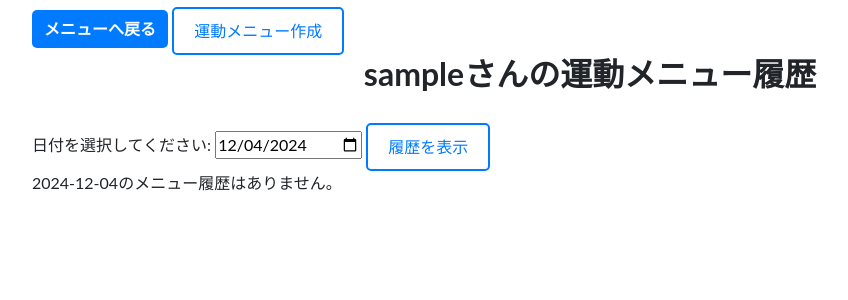
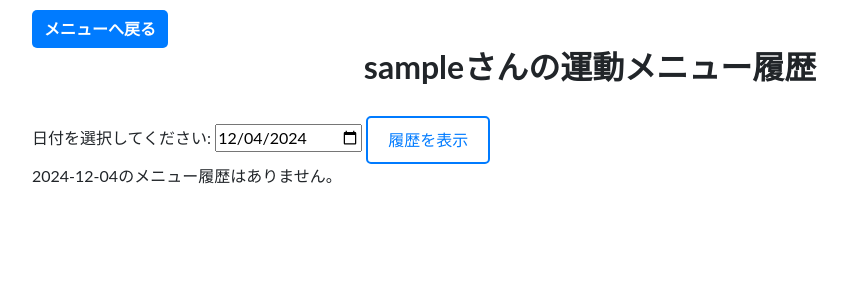
Before and after one commit to TabataMasahito/Dteam, a Flask app: page /menu_history in a window 1280 px wide. Shown: the part 60-360 px from the top of the page, without its empty margins (50-898 px from the left). Run offline with Flask 3, Linux system fonts and the light colour scheme; the visitor is signed in with stand-in values (Sample User, id 1); data that the repository does not hold is empty; parts of the project's set-up code (start-up, migrations or seed data) failed here and were passed over; some libraries are stand-ins or nearby versions.

Commit message:
exercise_menu_history.htmlの修正

```diff
--- a/apps/exercise/templates/exercise/exercise_menu_history.html
+++ b/apps/exercise/templates/exercise/exercise_menu_history.html
@@ -4,10 +4,6 @@
 
 {% block content %}
 <a class="menu-btn" href="{{ url_for('exercise.index') }}">メニューへ戻る</a>
-
-<a class="btn btn-outline-primary" href="{{ url_for('exercise.exercise_menu_setting') }}">
-    運動メニュー作成
-</a>
 
 <div class="exercise_menu_title">
     <h2>{{ username }}さんの運動メニュー履歴</h2>
--- a/apps/exercise/templates/exercise/index.html
+++ b/apps/exercise/templates/exercise/index.html
@@ -24,7 +24,7 @@
             ユーザー情報管理
         </a>
     </div>
-    <a href="https://twitter.com/intent/tweet?text=DZAP" target="_blank">Xにポストする</a>
+    <!-- <a href="https://twitter.com/intent/tweet?text=DZAP" target="_blank">Xにポストする</a> -->
     <a href="{{ url_for('exercise.menu_history') }}">
         運動メニュー履歴
     </a>
```
